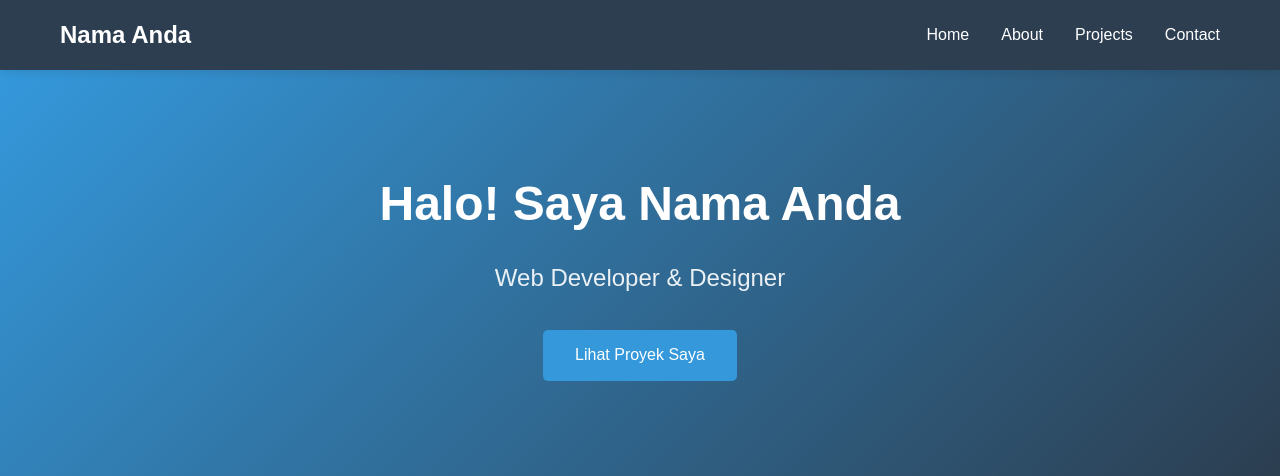
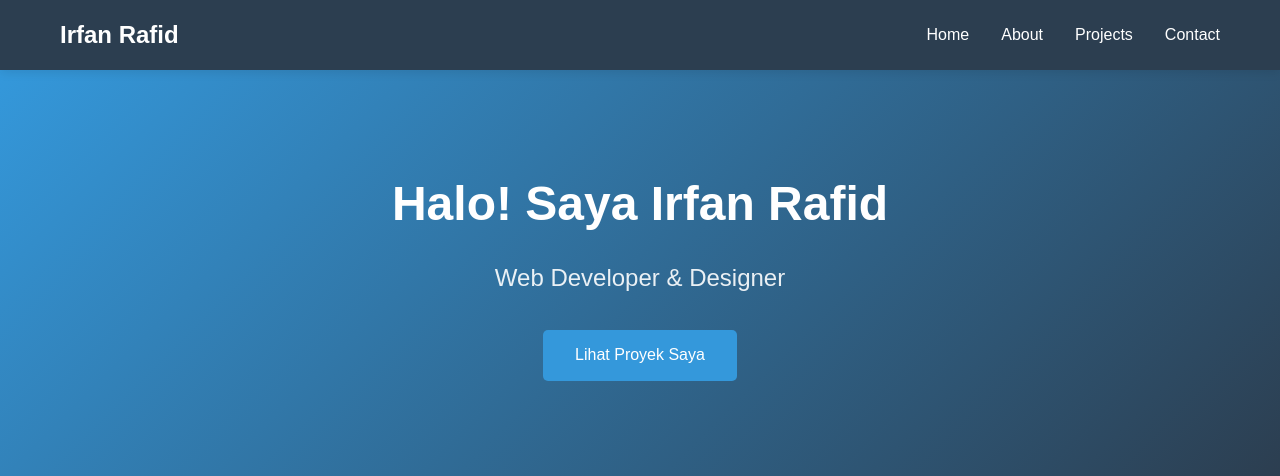
Before and after one commit to irfanrafid/irfanrafid.github.io, a PHP site: page / in a window 1280 px wide. Shown: the top 476 px of the page. Run offline with PHP 8.4, Linux system fonts and the light colour scheme.

Commit message:
Update index

```diff
--- a/index.php
+++ b/index.php
@@ -6,14 +6,14 @@
     <meta name="description" content="Portfolio website saya">
     <meta name="keywords" content="developer, portfolio, web development">
     <meta name="author" content="Nama Anda">
-    <title>Nama Anda - Web Developer Portfolio</title>
+    <title>Irfan Rafid R- Web Developer Portfolio</title>
     <link rel="stylesheet" href="css/style.css">
 </head>
 <body>
     <!-- NAVBAR -->
     <nav class="navbar">
         <div class="container">
-            <div class="logo">Nama Anda</div>
+            <div class="logo">Irfan Rafid</div>
             <ul class="nav-links">
                 <li><a href="#home">Home</a></li>
                 <li><a href="#about">About</a></li>
@@ -26,7 +26,7 @@
     <!-- HERO SECTION -->
     <section id="home" class="hero">
         <div class="container">
-            <h1>Halo! Saya Nama Anda</h1>
+            <h1>Halo! Saya Irfan Rafid</h1>
             <p>Web Developer & Designer</p>
             <a href="#projects" class="btn">Lihat Proyek Saya</a>
         </div>
```
